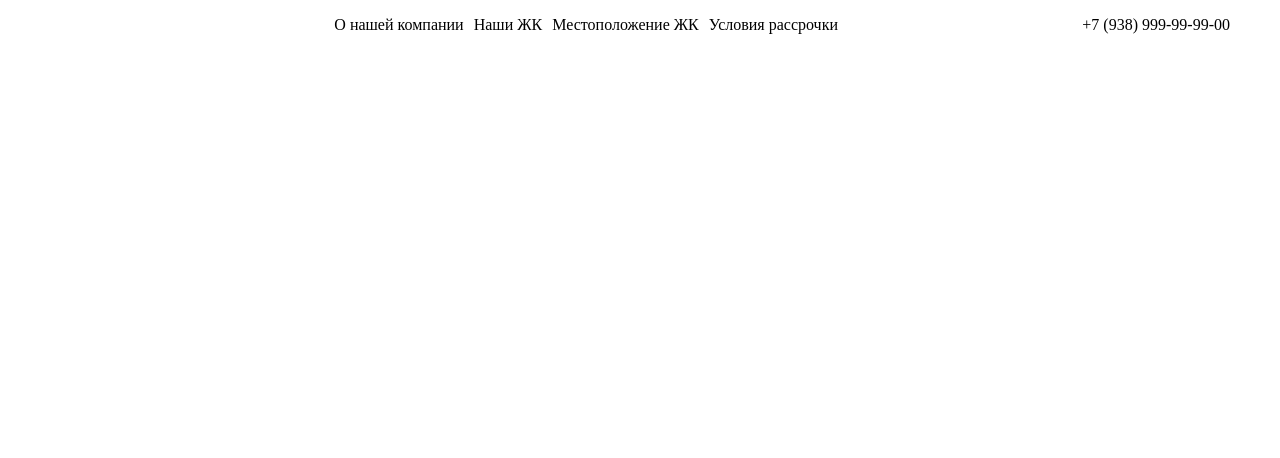
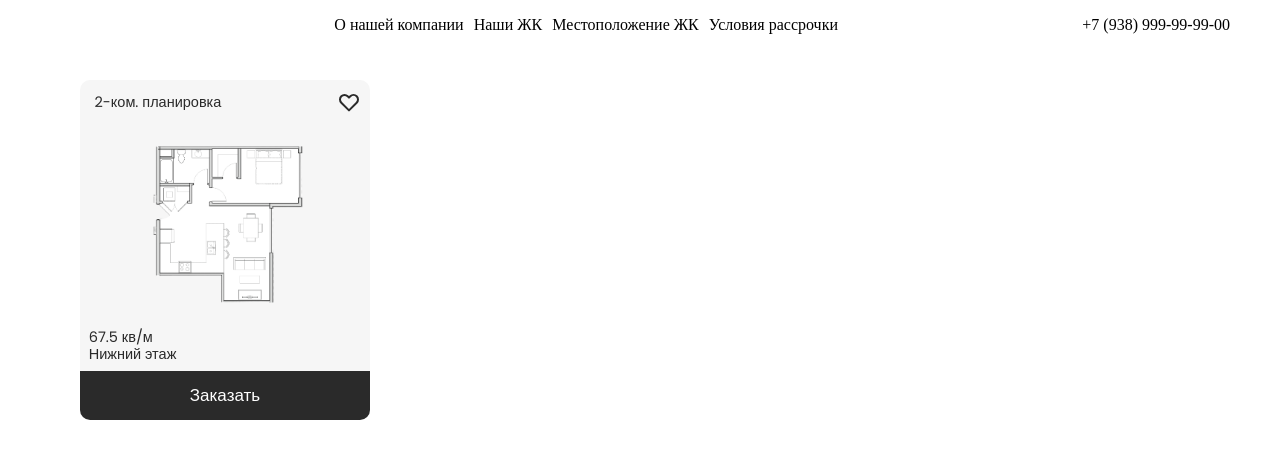
Before and after one commit to Khamz1/estate-front, a React (Vite) app: page / in a window 1280 px wide. Shown: the top 458 px of the page. Built offline with nearby package versions, Linux system fonts and the light colour scheme; no server answers.

Commit message:
Cart update

```diff
--- a/src/App.tsx
+++ b/src/App.tsx
@@ -8,7 +8,7 @@ function App() {
   return (
     <div className="container">
   <Header/>
-      {/* <Estate/> */}
+      <Estate/>
 
     </div>
   )
--- a/src/components/Estates/Estate.module.scss
+++ b/src/components/Estates/Estate.module.scss
@@ -1,40 +1,63 @@
-
-.box{
+@import url("https://fonts.googleapis.com/css2?family=Poppins:wght@400;500&display=swap");
+@import url('https://fonts.googleapis.com/css2?family=Open+Sans:wght@400;500;600&family=Poppins:wght@400;500&family=Roboto&display=swap');
+.box {
   display: flex;
   justify-content: space-between;
   color: #2a2a2a;
-    .card{
-        background-color: #f8f8f8;
+  padding: 10px;
+  font-family: "Poppins", sans-serif;
+  font-size: 14.5px;
+  .card {
+    position: relative;
+    background-color: #f6f6f6;
     border-radius: 10px;
     width: 25%;
-        height: 300px;
+    height: 340px;
     margin: 20px;
     display: flex;
     align-items: center;
     justify-content: center;
     align-items: flex-end;
     flex-wrap: wrap;
-        .type{
+    .type {
+      position: absolute;
+      right: 3%;
+      top: 10px;
+    }
+    .square {
+      position: absolute;
+      left: 3%;
+      bottom: 58px;
+    }
+    .image {
+      width: 64%;
+    }
+    .image > img {
+      width: 100%;
+      height: 100%;
+      transition: 0.9s;
+    }
+    .image > img:hover {
+      scale: 1.1;
+    }
+    .address {
       display: flex;
-        gap: 90px;
+      gap: 50px;
     }
-       .image{
-        display: flex;
+    .button {
       width: 100%;
-        justify-content: center;
-       }
-       .address{
-        display: flex;
-        gap: 60px;
-       }
-       .button{
-        width: 100%;
-        padding: 8px;
+      padding: 15px;
       background-color: #2a2a2a;
-        border-color: #2a2a2a;
+      border: none;
       color: #ffffff;
       border-bottom-left-radius: 10px;
       border-bottom-right-radius: 10px;
+      font-size: 17px;
+    }
+    .roomsCount {
+      position: absolute;
+      top: 14px;
+      left: 5%;
     }
   }
 }
--- a/src/components/Estates/Estate.tsx
+++ b/src/components/Estates/Estate.tsx
@@ -2,7 +2,7 @@ import React, { useEffect } from "react";
 import { useDispatch, useSelector } from "react-redux";
 import { fetchEstates } from "../../features/estate.slice";
 import styles from './Estate.module.scss'
-import img from '../../acces/icons/Без названия.jpg'
+import img from '../../acces/icons/testCart-fotor-bg-remover-20230726182712.png'
 
 import { HiOutlineHeart} from "react-icons/hi";
 
@@ -22,22 +22,16 @@ function Estate() {
 
   return (
     <div>
-
       <div className={styles.box}>
-      {estates.map((item)=>{
-        return(
-
             <div className={styles.card}>
-              <div className={styles.type}>{item.type} <HiOutlineHeart style={{ fontSize: 30 }} /></div>
+              <div className={styles.roomsCount} >2-ком. планировка</div>
+              <div className={styles.type}><HiOutlineHeart style={{ fontSize: 24 }} /></div>
               <div className={styles.image}><img src={img} alt="img" /></div>
               <div className={styles.address}>
-              <div>{item.area}</div>
-              <div>{item.address}</div>
+              <div className={styles.square}>67.5 кв/м <br/>Нижний этаж</div>
               </div>
               <button className={styles.button}>Заказать</button>
             </div>
-        )
-     })}
      </div>
     </div>
   );
```
Also changed, not shown: src/acces/icons/testCart-fotor-bg-remover-20230726182712.png (added), src/acces/icons/Без названия.jpg (deleted). Lines whose indentation alone changed are shown as unchanged.
